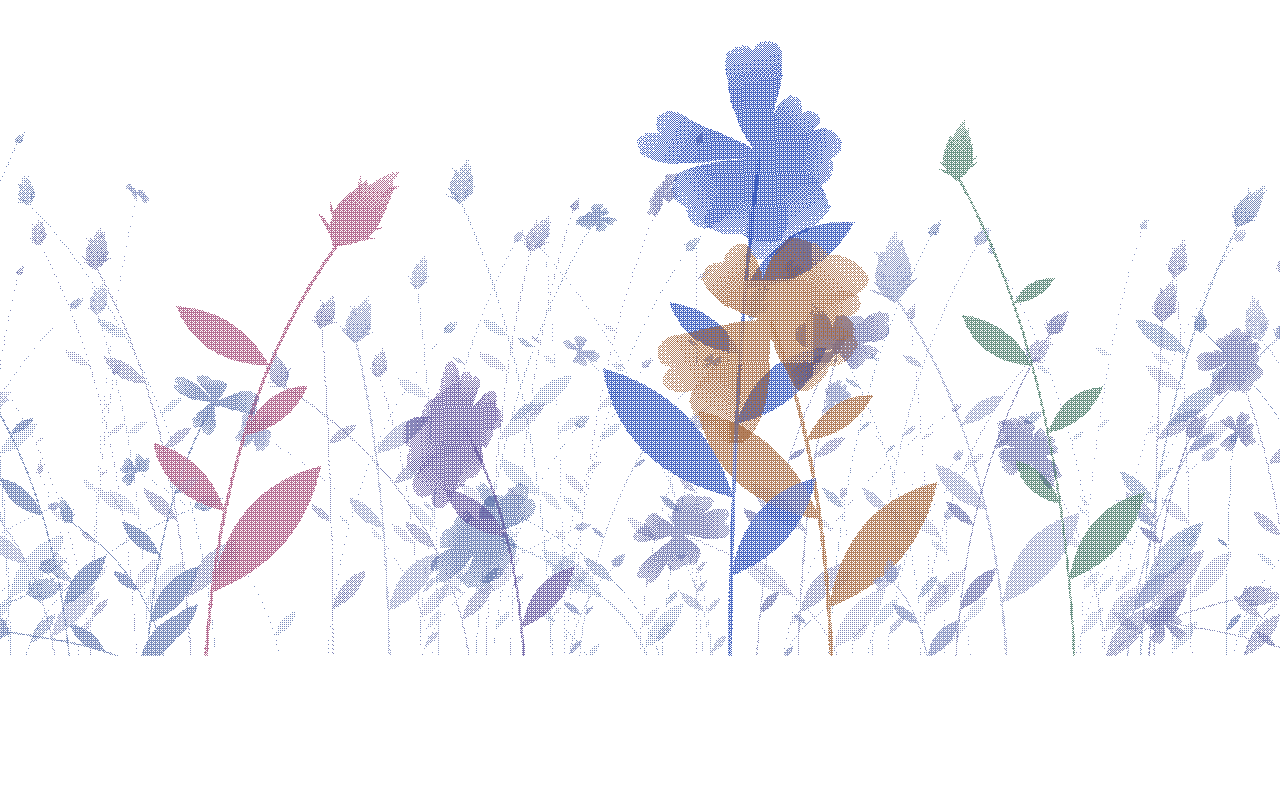
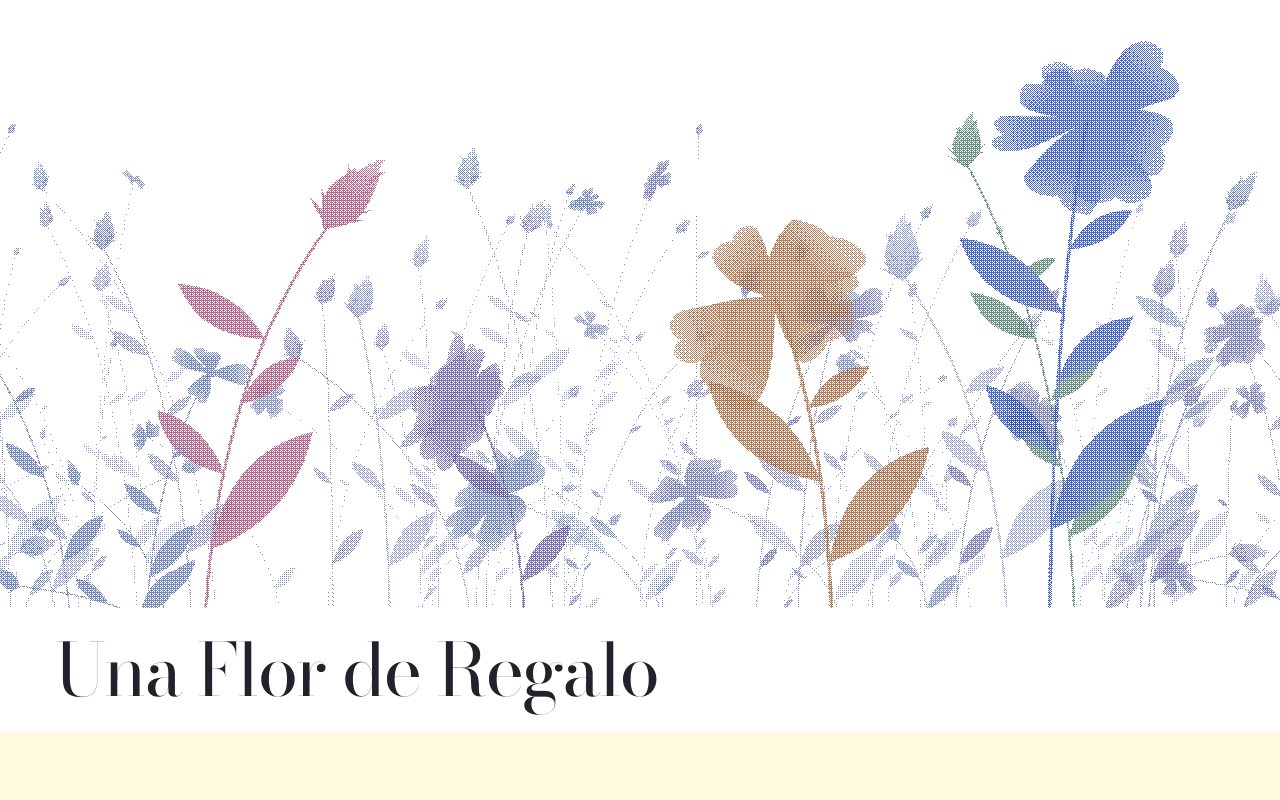
Before and after one commit to LuciaVargasCastillo/Proyecto-WEB-ELISAVA, a plain HTML site: page index.html in a window 1280 px wide. Shown: the top 800 px of the page. Drawn offline with nearby package versions, Linux system fonts and the light colour scheme; animation ran at ten frames a second.

Commit message:
Añadir el título en Bodoni y estabilizar el jardín en reposo

```diff
--- a/index.html
+++ b/index.html
@@ -3,18 +3,19 @@
 <head>
   <meta charset="UTF-8">
   <meta name="viewport" content="width=device-width, initial-scale=1">
-  <title>Mi proyecto</title>
-  <!-- El nombre tiene que coincidir con el del archivo: style.css -->
+  <title>Una Flor de Regalo</title>
+  <link rel="stylesheet" href="https://fonts.googleapis.com/css2?family=Bodoni+Moda:wght@400&amp;display=swap">
   <link rel="stylesheet" href="style.css">
 </head>
 <body>
-  <section class="jardin" aria-label="Jardín de cuatro flores">
+  <section class="jardin" aria-label="Jardín interactivo">
     <img id="jardin-estatico" src="jardin.png" alt="" width="1080" height="610">
     <canvas id="flores" aria-hidden="true"></canvas>
   </section>
+  <header class="portada">
+    <h1>Una Flor de Regalo</h1>
+  </header>
   <main class="proyecto">
-
-  <h1>Un regalo para mis seres queridos</h1>
   <p>Agradecer a las cinco personas que más quiero su presencia en los momentos en los que paso un periodo de Kleine_Levine, momentos en los que ni yo misma puedo estar.</p>
 
   <button id="boton">Ver mi pregunta</button>
--- a/script.js
+++ b/script.js
@@ -16,7 +16,7 @@ const accents = [
   { x: .41, height: .38, lean: -.055, size: .071, color: '#61539d', petals: 8, startsOpen: true },
   { x: .65, height: .54, lean: -.055, size: .103, color: '#a16339', petals: 6, startsOpen: true },
   { x: .84, height: .76, lean: -.105, size: .061, color: '#487a68', petals: 7 },
-  { x: .57, height: .79, lean: .027, size: .103, color: '#2448b6', petals: 7, startsOpen: true },
+  { x: .82, height: .83, lean: .036, size: .096, color: '#2448b6', petals: 7, startsOpen: true },
 ];
 const bayer = [0, 8, 2, 10, 12, 4, 14, 6, 3, 11, 1, 9, 15, 7, 13, 5];
 
@@ -234,6 +234,8 @@ let restoreAt;
 let frame;
 let previousTime;
 let pointer;
+let pointerMoved = false;
+let lastPointerMove;
 let active;
 
 function bloomPosition(plant, width, height) {
@@ -303,13 +305,13 @@ function paintBloom(bloom, width, height) {
   stipple(ink, size, size);
 }
 
-function drawBloomImage(bloom, time) {
-  const moving = !reducedMotion.matches && bloom.openness === 1;
+function drawBloomImage(bloom, time, motion) {
+  const moving = motion > 0 && bloom.openness === 1;
   if (moving) {
     const phase = bloom.plant.x * 18 + bloom.plant.height * 9;
     paint.save();
     paint.translate(bloom.x, bloom.y);
-    paint.rotate(Math.sin(time / 980 + phase) * .045 + Math.sin(time / 630 + phase) * .012);
+    paint.rotate(motion * (Math.sin(time / 980 + phase) * .045 + Math.sin(time / 630 + phase) * .012));
     paint.drawImage(bloom.image, bloom.left - bloom.x, bloom.top - bloom.y);
     paint.restore();
   } else {
@@ -333,7 +335,7 @@ function renderGarden(time) {
     blooms.forEach(bloom => paintBloom(bloom, width, height));
   }
 
-  const travel = Math.max(1, garden.offsetHeight - height);
+  const travel = Math.max(1, height * .6);
   const progress = reducedMotion.matches
     ? 0
     : Math.max(0, Math.min(1, -garden.getBoundingClientRect().top / travel));
@@ -393,6 +395,13 @@ function renderGarden(time) {
   }
 
 
+  if (pointerMoved) {
+    lastPointerMove = time;
+    pointerMoved = false;
+  }
+  const motion = pointer && lastPointerMove !== undefined && !reducedMotion.matches
+    ? Math.max(0, 1 - (time - lastPointerMove) / 420)
+    : 0;
   let swaying = false;
   paint.clearRect(0, 0, width, height);
   for (const layer of layers) {
@@ -402,9 +411,9 @@ function renderGarden(time) {
     paint.scale((width + offset * 2) / width, (height + offset) / height);
     paint.drawImage(layer.image, 0, 0);
     for (const bloom of blooms) {
-      if (bloom.layer === layer && bloom !== active) swaying = drawBloomImage(bloom, time) || swaying;
+      if (bloom.layer === layer && bloom !== active) swaying = drawBloomImage(bloom, time, motion) || swaying;
     }
-    if (active?.layer === layer) swaying = drawBloomImage(active, time) || swaying;
+    if (active?.layer === layer) swaying = drawBloomImage(active, time, motion) || swaying;
     paint.restore();
   }
 
@@ -417,6 +426,7 @@ function scheduleGarden() {
 }
 
 function locatePointer(event) {
+  pointerMoved = event.pointerType !== 'touch';
   restoreAt = undefined;
   if (coverActive) {
     coverActive = false;
@@ -429,6 +439,8 @@ function locatePointer(event) {
 }
 
 function clearPointer() {
+  pointerMoved = false;
+  lastPointerMove = undefined;
   if (!coverActive) restoreAt = 0;
   pointer = undefined;
   scheduleGarden();
--- a/style.css
+++ b/style.css
@@ -4,10 +4,19 @@ body {
   background-color: rgb(255, 249, 221);
 }
 
-h1 {
-  color: #be87ad;
-  font-size: 80px;
+.portada {
+  background: white;
+  padding: clamp(18px, 3vh, 34px) clamp(22px, 4.3vw, 72px);
+}
 
+.portada h1 {
+  margin: 0;
+  color: #24212b;
+  font-family: "Bodoni Moda", "Bodoni 72", "Bodoni MT", Georgia, serif;
+  font-size: clamp(2rem, 5.7vw, 4.7rem);
+  font-weight: 400;
+  line-height: 1.04;
+  letter-spacing: -.025em;
 }
 p {
   color: #035200;
@@ -27,33 +36,26 @@ button {
 
 .jardin {
   position: relative;
-  height: 140svh;
+  height: 76svh;
   background: white;
 }
 
 #flores {
-  position: sticky;
-  top: 0;
   display: block;
   width: 100%;
-  height: 82svh;
+  height: 100%;
 }
 
 .proyecto {
   padding: clamp(24px, 6vw, 80px);
 }
 
-@media (prefers-reduced-motion: reduce) {
-  .jardin {
-    height: 82svh;
-  }
-}
 #jardin-estatico {
   position: absolute;
   inset: 0 0 auto;
   display: block;
   width: 100%;
-  height: 82svh;
+  height: 100%;
   object-fit: fill;
 }
 
```
Also changed, not shown: 1 other file.
